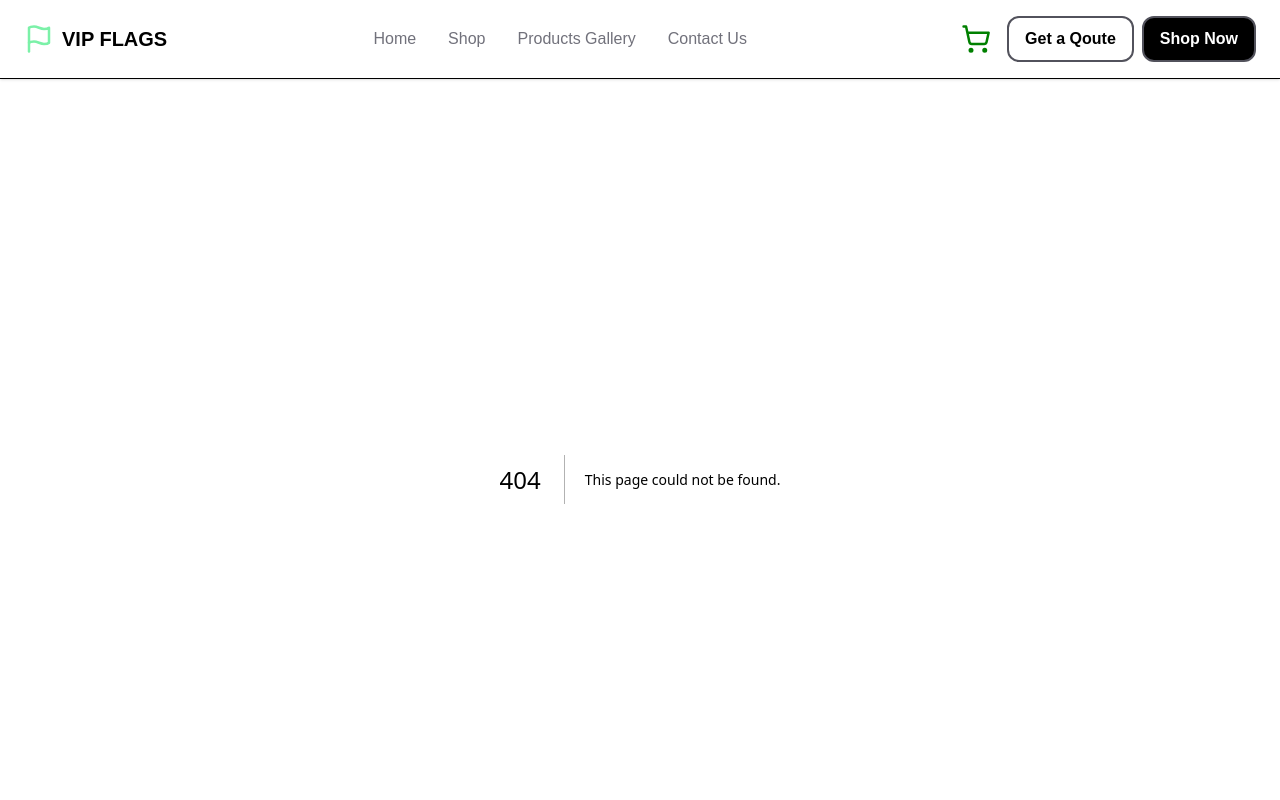
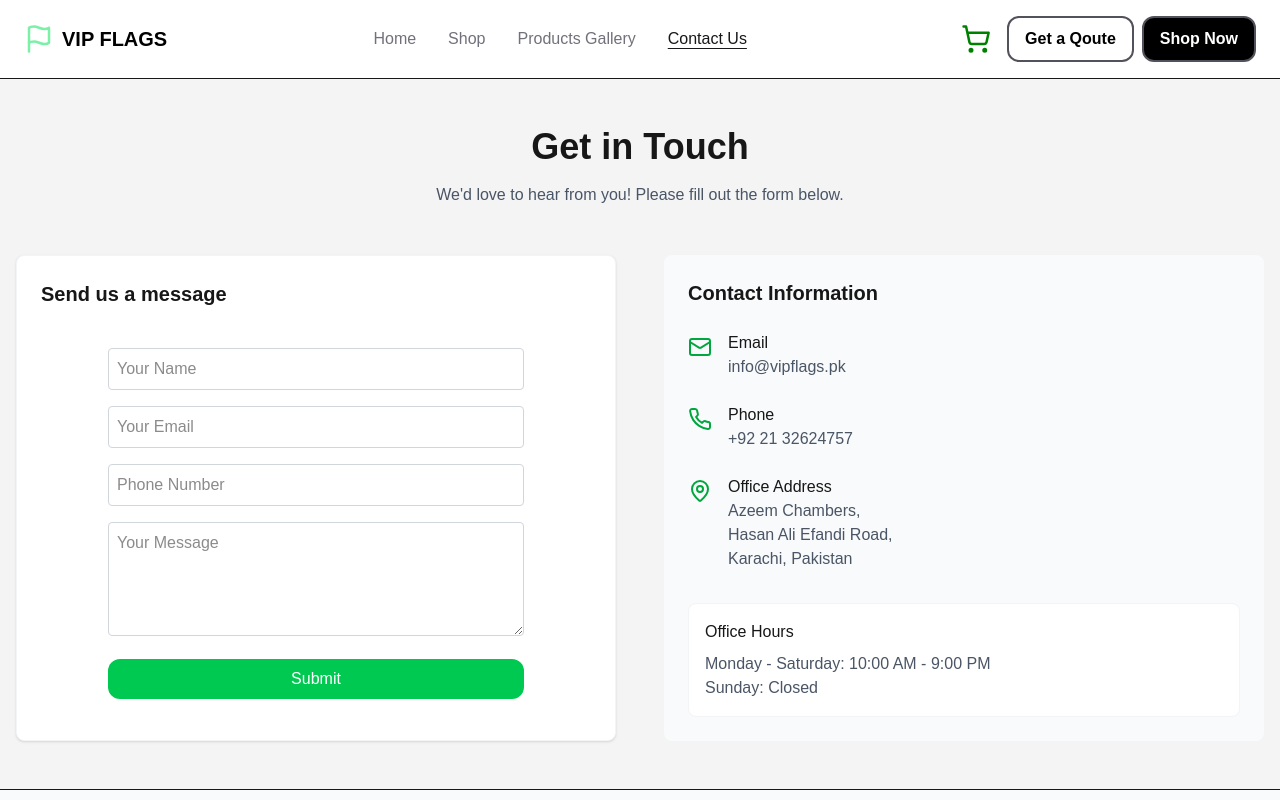
Before and after one commit to Hassan-1995/flags, a Next.js app: page /ContactUs in a window 1280 px wide. Before the commit this address had no page. Shown: the top 800 px of the page. Built offline with nearby package versions, Linux system fonts and the light colour scheme.

Commit message:
create contactUS form

```diff
--- /dev/null
+++ b/app/ContactUs/page.tsx
@@ -0,0 +1,141 @@
+"use client";
+import { useState } from "react";
+import { LuMail, LuMapPin, LuPhone } from "react-icons/lu";
+
+type FormData = {
+  name: string;
+  email: string;
+  phone: string;
+  message: string;
+};
+
+const ContactUs = () => {
+  const [formData, setFormData] = useState<FormData>({
+    name: "",
+    email: "",
+    phone: "",
+    message: "",
+  });
+
+  const handleChange = (e: { target: { name: string; value: string } }) => {
+    setFormData((prev) => ({
+      ...prev,
+      [e.target.name]: e.target.value,
+    }));
+  };
+
+  const handleSubmit = (e: { preventDefault: () => void }) => {
+    e.preventDefault();
+    console.log("Form submitted:", formData);
+    setFormData({ name: "", email: "", phone: "", message: "" });
+  };
+
+  return (
+    <div className="bg-zinc-100 container mx-auto px-4 py-12">
+      <div className="text-center mb-12">
+        <h1 className="text-3xl md:text-4xl font-bold mb-4">Get in Touch</h1>
+        <p className="text-gray-600 max-w-2xl mx-auto">
+          We&apos;d love to hear from you! Please fill out the form below.
+        </p>
+      </div>
+
+      <div className="grid grid-cols-1 lg:grid-cols-2 gap-12">
+        {/* Contact Form */}
+        <div className="bg-white p-6 rounded-lg shadow-sm border border-gray-100">
+          <h2 className="text-xl font-semibold mb-6">Send us a message</h2>
+          <form
+            onSubmit={handleSubmit}
+            className="max-w-md mx-auto p-4 space-y-4"
+          >
+            <input
+              name="name"
+              placeholder="Your Name"
+              value={formData.name}
+              onChange={handleChange}
+              className="w-full border border-gray-300 p-2 rounded"
+              required
+            />
+            <input
+              name="email"
+              placeholder="Your Email"
+              type="email"
+              value={formData.email}
+              onChange={handleChange}
+              className="w-full border border-gray-300 p-2 rounded"
+              required
+            />
+            <input
+              name="phone"
+              placeholder="Phone Number"
+              type="tel"
+              value={formData.phone}
+              onChange={handleChange}
+              className="w-full border border-gray-300 p-2 rounded"
+              required
+            />
+            <textarea
+              name="message"
+              placeholder="Your Message"
+              value={formData.message}
+              onChange={handleChange}
+              className="w-full border border-gray-300 p-2 rounded"
+              rows={4}
+              required
+            ></textarea>
+            <button
+              type="submit"
+              className="bg-green-500 w-full text-white px-4 py-2 rounded-xl hover:bg-green-600"
+            >
+              Submit
+            </button>
+          </form>
+        </div>
+
+        <div className="bg-gray-50 p-6 rounded-lg">
+          <h2 className="text-xl font-semibold mb-6">Contact Information</h2>
+          <div className="space-y-6">
+            <div className="flex items-start space-x-4">
+              <LuMail className="h-6 w-6 text-green-600 mt-1" />
+              <div>
+                <h3 className="font-medium">Email</h3>
+                <p className="text-gray-600">info@vipflags.pk</p>
+              </div>
+            </div>
+
+            <div className="flex items-start space-x-4">
+              <LuPhone className="h-6 w-6 text-green-600 mt-1" />
+              <div>
+                <h3 className="font-medium">Phone</h3>
+                <p className="text-gray-600">+92 21 32624757</p>
+              </div>
+            </div>
+
+            <div className="flex items-start space-x-4">
+              <LuMapPin className="h-6 w-6 text-green-600 mt-1" />
+              <div>
+                <h3 className="font-medium">Office Address</h3>
+                <p className="text-gray-600">
+                  Azeem Chambers,
+                  <br />
+                  Hasan Ali Efandi Road,
+                  <br />
+                  Karachi, Pakistan
+                </p>
+              </div>
+            </div>
+          </div>
+
+          <div className="mt-8 p-4 bg-white rounded-lg border border-gray-100">
+            <h3 className="font-medium mb-2">Office Hours</h3>
+            <p className="text-gray-600">
+              Monday - Saturday: 10:00 AM - 9:00 PM
+            </p>
+            <p className="text-gray-600">Sunday: Closed</p>
+          </div>
+        </div>
+      </div>
+    </div>
+  );
+};
+
+export default ContactUs;
--- a/app/NavBar.tsx
+++ b/app/NavBar.tsx
@@ -24,7 +24,7 @@ const NavBar = () => {
     { label: "Home", href: "/" },
     { label: "Shop", href: "/Shop" },
     { label: "Products Gallery", href: "/productsGallery" },
-    { label: "Contact Us", href: "/contactUs" },
+    { label: "Contact Us", href: "/ContactUs" },
   ];
 
   const handleClick = (item: string) => {
--- a/app/Shop/page.tsx
+++ b/app/Shop/page.tsx
@@ -24,9 +24,12 @@ const ShopPage = () => {
   return (
     <div className="bg-zinc-100 scroll-smooth">
       <div className="flex flex-col justify-center items-center h-20">
-        <h1 className="text-3xl font-bold text-green-400">VIP Flag Shop</h1>
-        <h1 className="text-xl italic font-bold text-black">
-          From Nations to Notions — We’ve Got Your Flag
+        <h1 className="text-3xl font-bold text-green-400 mt-5">
+          VIP Flag Shop
+        </h1>
+        <h1 className="text-xl italic text-center font-bold text-black">
+          From Nations to Notions <br className="md:hidden" />— We’ve Got Your
+          Flag
         </h1>
       </div>
 
```
